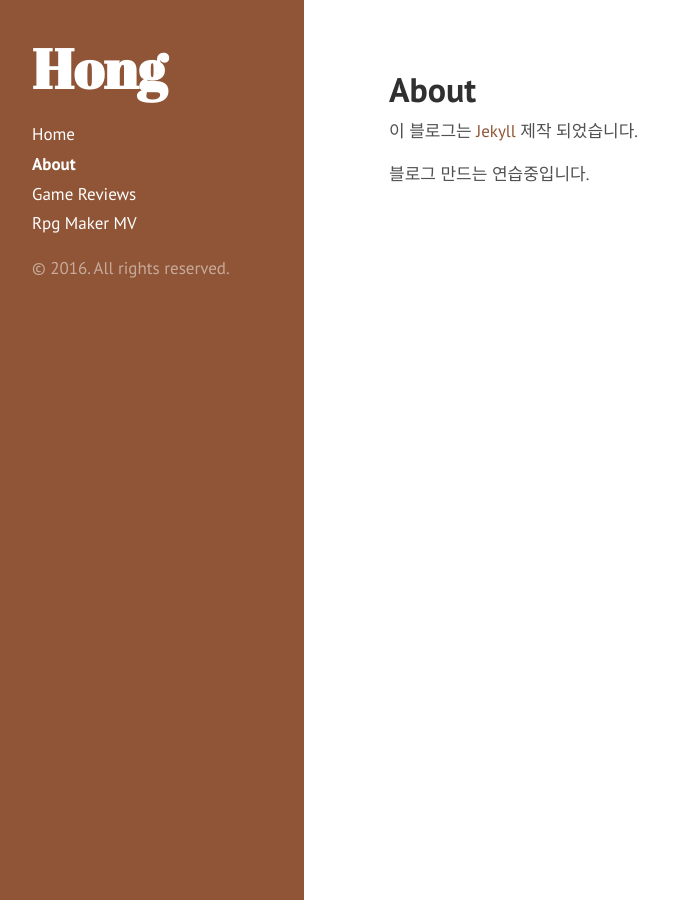
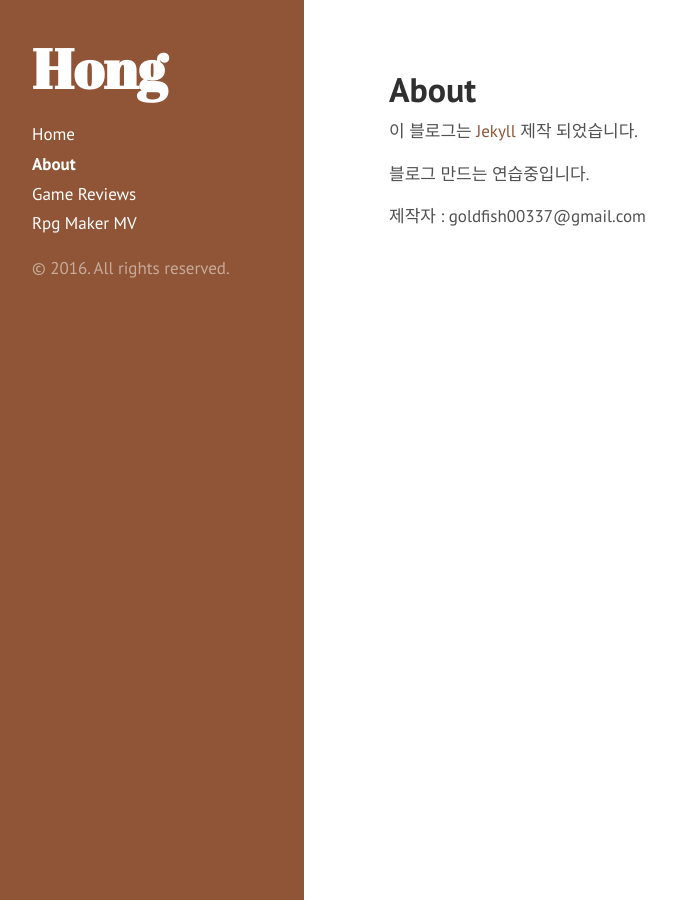
Before and after one commit to hongdiablo/hongdiablo.github.io, a Jekyll site: the page built from about.md, in a window 1280 px wide. Shown: the whole page, without its empty margins (2-678 px from the left). Built offline with Jekyll 4.4.1, drawn with Linux system fonts in a browser that asks for light colours.

Commit message:
email add

```diff
--- a/about.md
+++ b/about.md
@@ -6,3 +6,5 @@ title: About
 이 블로그는 [Jekyll](https://jekyllrb.com/) 제작 되었습니다.
 
 블로그 만드는 연습중입니다.
+
+제작자 : goldfish00337@gmail.com
```
